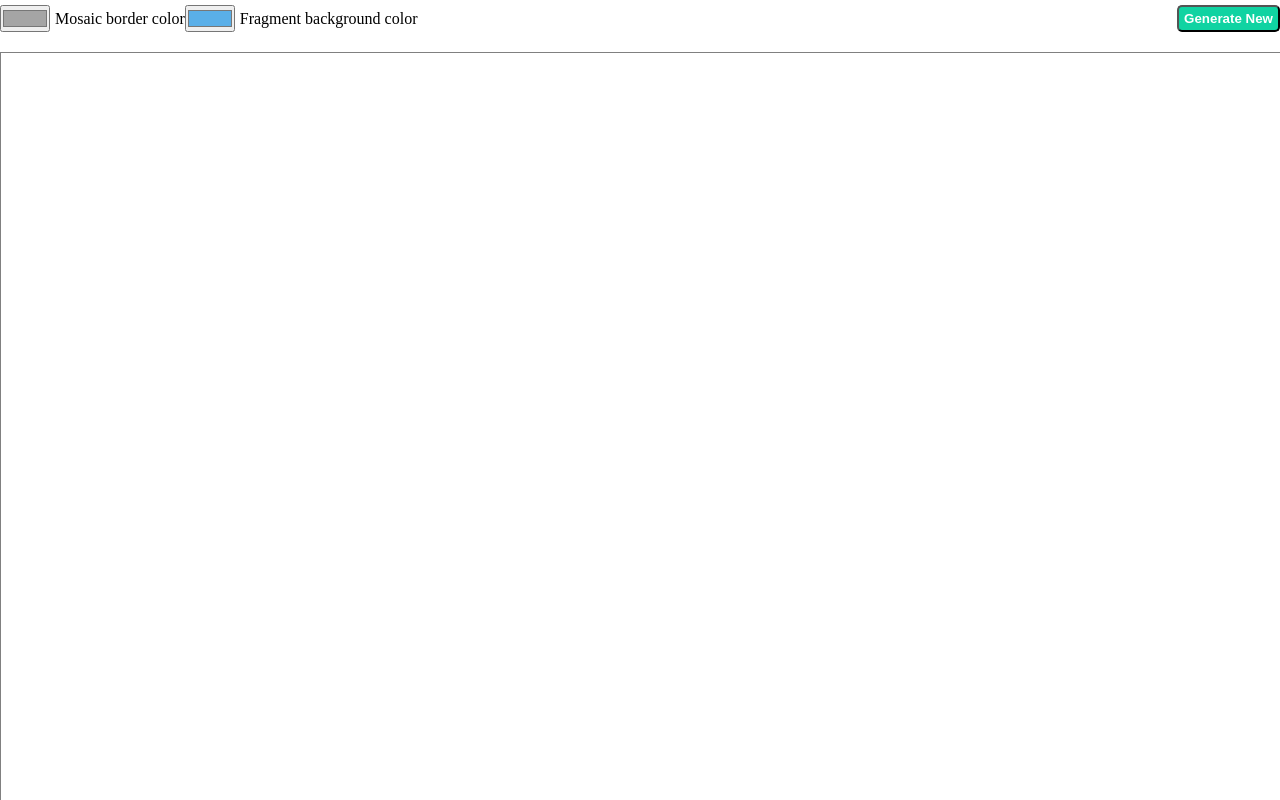
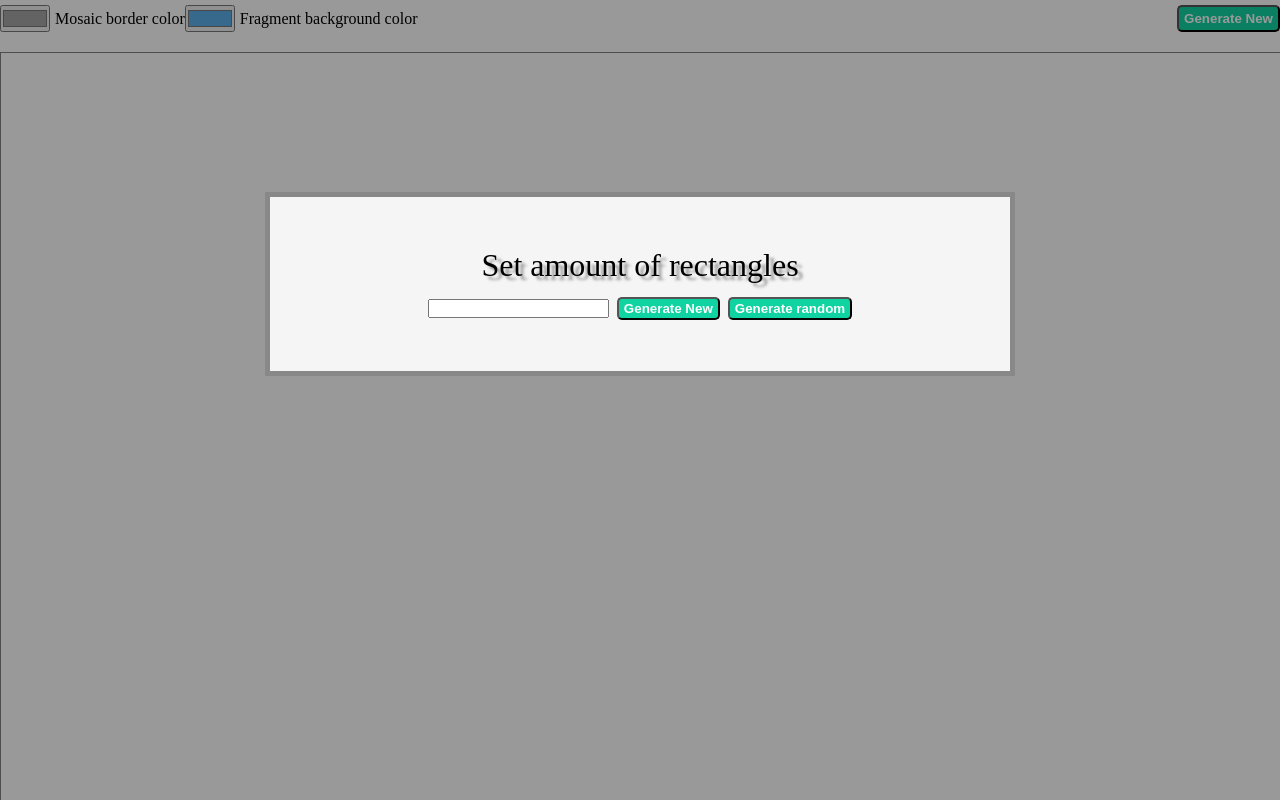
Before and after one commit to fl-05-epam/mosaic, a plain HTML site: page index.html in a window 1280 px wide. Shown: the top 800 px of the page. Drawn offline with Linux system fonts and the light colour scheme.

Commit message:
create modal window

```diff
--- a/app.js
+++ b/app.js
@@ -61,8 +61,8 @@ class Mosaic {
 
             for (let i = 0; i < blocksElement.length; i++) {
                 const parent = blocksElement[i];
-                const parentHeight = parseInt(parent.style.height,10) / Mosaic.minHeight;
-                const parentWidth = parseInt(parent.style.width,10) / Mosaic.minWidth;
+                const parentHeight = parseInt(parent.style.height, 10) / Mosaic.minHeight;
+                const parentWidth = parseInt(parent.style.width, 10) / Mosaic.minWidth;
 
                 if (parentHeight > 1 && parentWidth > 1) {
                     Math.round(Math.random())
@@ -71,12 +71,12 @@ class Mosaic {
                     counter += 1;
                     i++;
                 } else if (parentWidth === 1 && parentHeight > 1) {
-                    this.partHeight(counter,parent, parentHeight, parentWidth);
+                    this.partHeight(counter, parent, parentHeight, parentWidth);
                     counter += 1;
                     i++;
                 } else if (parentHeight === 1 && parentWidth > 1) {
                     this.partWidth(counter, parent, parentHeight, parentWidth);
-                    counter +=1;
+                    counter += 1;
                     i++;
                 } else {
                     continue;
@@ -106,14 +106,14 @@ class Mosaic {
         secondBlock.style.width = widthTwo * Mosaic.minWidth + 'px';
     }
 
-    partHeight(id,parent, parentHeight, parentWidth) {
+    partHeight(id, parent, parentHeight, parentWidth) {
         //тут все ок.
         parent.classList.add('container');
         parent.classList.remove('mosaic__block');
         parent.removeAttribute('tabindex');
 
         const heightOne = 1 + Math.floor(Math.random() * (parentHeight - 1));
-        const firstBlock = this.createElem(id,parent);
+        const firstBlock = this.createElem(id, parent);
         firstBlock.style.height = heightOne * Mosaic.minHeight + 'px';
         firstBlock.style.width = parentWidth * Mosaic.minWidth + 'px';
 
@@ -152,7 +152,7 @@ class Mosaic {
             target.focus();
             target.classList.add('focused');
             target.style.backgroundColor = blockColor;
-            target.style.borderColor =borderColor;
+            target.style.borderColor = borderColor;
         }
     }
 }
@@ -162,10 +162,14 @@ const addEventListeners = function () {
     const borderColorSelector = document.getElementById('border-color');
     const blockColorSelector = document.getElementById('fragment-color');
     const blocksGenerator = document.getElementById('generate-button');
+    const userSetAmount = document.getElementById('user-amount');
+    const userSetRandom = document.getElementById('set-random');
 
     borderColorSelector.addEventListener('change', onBorderChange);
     blockColorSelector.addEventListener('change', onBlockColorChange);
     blocksGenerator.addEventListener('click', onGenerateBtnClick);
+    userSetAmount.addEventListener('click',onGenerateBtnClick);
+    userSetRandom.addEventListener('click',onGenerateBtnClick)
 
 }
 
@@ -185,23 +189,26 @@ const onBlockColorChange = (event) => {
 }
 
 const onGenerateBtnClick = (event) => {
+    const modal = document.getElementById("myModal");
+    modal.style.display = "none";
     const mosaic = document.getElementById('mosaic');
     mosaic.innerHTML = '';
-    const blocksAmount = getRandomAmount();
+    const setAmount = parseInt(document.getElementById("set-user").value);
+    const blocksAmount = setAmount ? setAmount : getRandomAmount();
     const data = {
         //todo change sizes
         // Просто збільшив їх вдвічі, як на мене норм.
-        mosaicHeight:1200,
-        mosaicWidth:1600,
+        mosaicHeight: 1200,
+        mosaicWidth: 1600,
         blocksAmount: blocksAmount
     }
     const blocks = new Mosaic(data);
     mosaic.append(blocks.element);
 }
 
-const getRandomAmount  = () =>{
-        //todo возможно ли сократить формулу;
-        // Формулу можна спростити прибравши десятку, але тоді починає безбожно тупити. Залишаю на твій розсуд.
+const getRandomAmount = () => {
+    //todo возможно ли сократить формулу;
+    // Формулу можна спростити прибравши десятку, але тоді починає безбожно тупити. Залишаю на твій розсуд.
 
     return MIN_NUMBER + Math.floor(Math.random() * (MAX_NUMBER / 10 - 1 - MIN_NUMBER));
 }
--- a/index.html
+++ b/index.html
@@ -26,6 +26,14 @@
         <div id="mosaic"></div>
     </div>
 
+    <div id="myModal" class="modal">
+        <div class="modal-content">
+            <p>Set amount of rectangles</p>
+            <input type="number" id="set-user" min="9">
+            <input type="button" id="user-amount" value="Generate New"/>
+            <input type="button" id="set-random"  value="Generate random"/>
+        </div>
+    </div>
     <script src="app.js"></script>
 </body>
 </html>
--- a/styles/styles.css
+++ b/styles/styles.css
@@ -21,7 +21,7 @@ label{
     margin-left: 5px;
 }
 
-#generate-button{
+#generate-button, #set-random, #user-amount {
     color: white;
     background-color:  #10d3a2;
     font-weight: bold;
@@ -48,3 +48,26 @@ label{
     float: left;
     border: 0 solid #000000;
 }
+.modal {
+    position: fixed;
+    z-index: 1;
+    left: 0;
+    top: 0;
+    width: 100%;
+    height: 150%;
+    overflow: auto;
+    background-color: rgb(0,0,0);
+    background-color: rgba(0,0,0,0.4);
+}
+
+.modal-content {
+    background-color: whitesmoke;
+    margin: 15% auto;
+    padding: 50px;
+    border: 5px solid #888;
+    width: 50%;
+    text-align: center;
+    font-size: xx-large;
+    text-shadow: 5px 4px 3px #999;
+
+}
```
